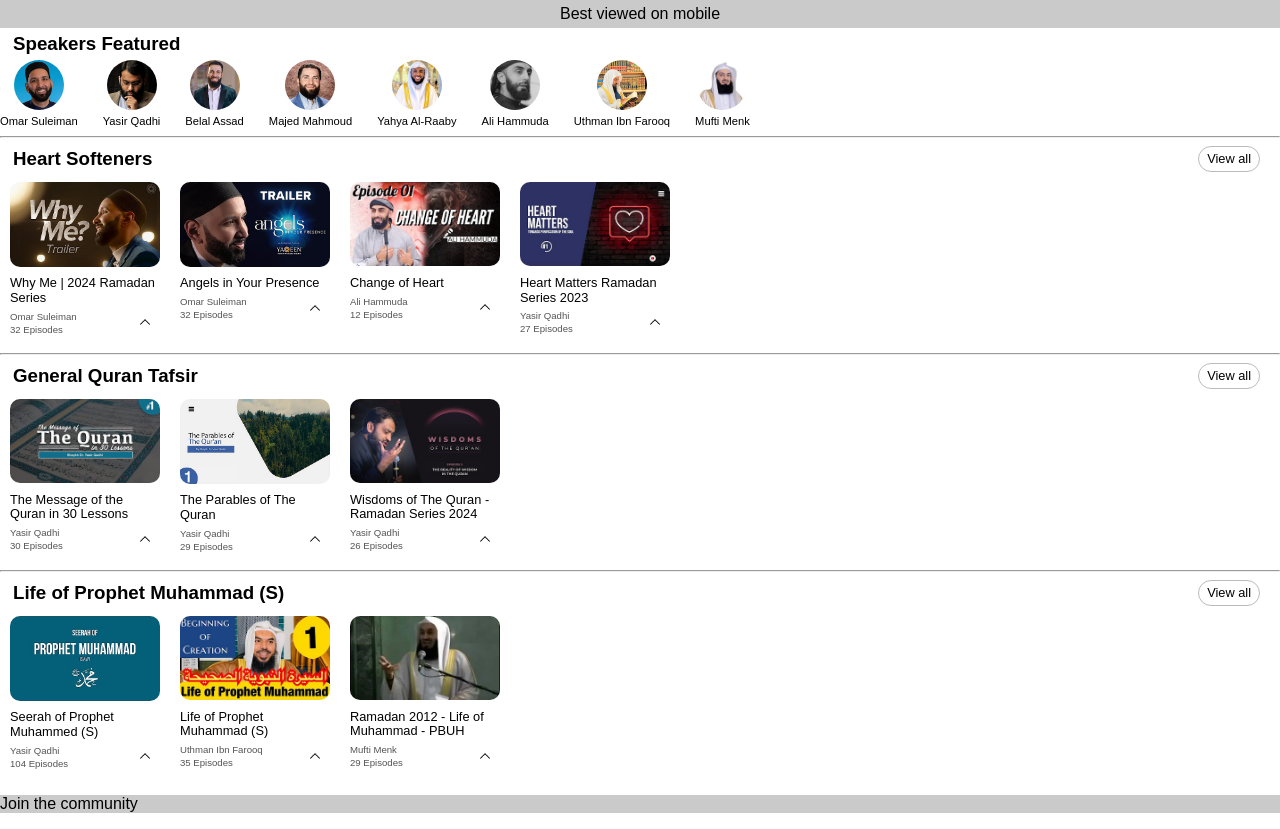
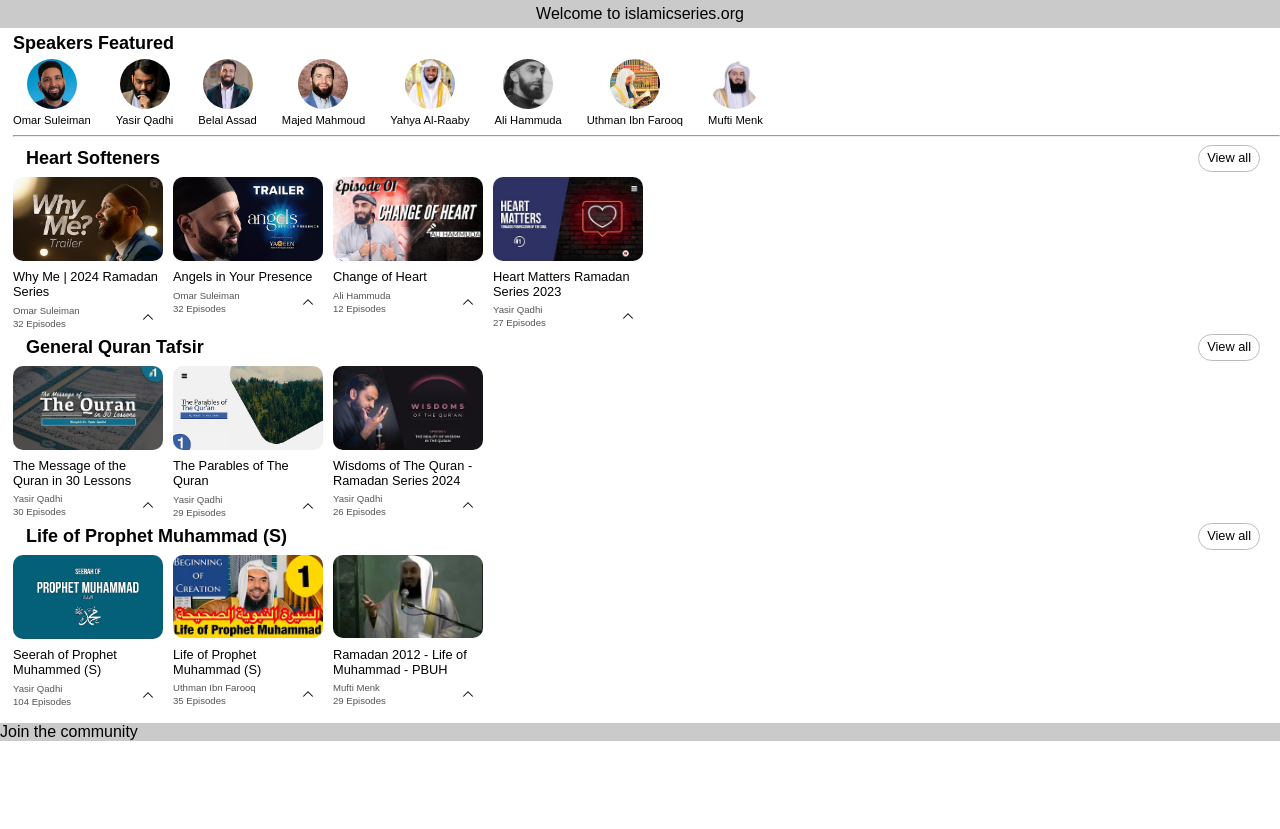
Before and after one commit to sajidmohd717/islamic-lectures-react, a React (Vite) app: page / in a window 1280 px wide. After the commit the page ends 800 px from the top, so only its background shows below. Built offline with nearby package versions, Linux system fonts and the light colour scheme.

Commit message:
improved the code a little, more dynamic

```diff
--- a/src/App.jsx
+++ b/src/App.jsx
@@ -2,29 +2,38 @@
 import Footer from "./Footer.jsx";
 import Speakers from "./speaker/Speakers.jsx";
 import SeriesContainer from "./series/SeriesContainer.jsx";
-import { heartSoftenersDict, generalQuranTafsir, lifeOfProphetMuhammad } from "./data.js";
+import {
+  heartSoftenersDict,
+  generalQuranTafsir,
+  lifeOfProphetMuhammad,
+} from "./data.js";
 
 function App() {
   return (
     <>
       <Header />
+      <div className="body-div">
         <Speakers />
         <hr />
+        <div className="multiple-series-titles">
           <SeriesContainer
             sectionHead={"Heart Softeners"}
             listOfDict={heartSoftenersDict}
           />
-      <hr />
+          {/* <hr /> */}
           <SeriesContainer
             sectionHead={"General Quran Tafsir"}
             listOfDict={generalQuranTafsir}
           />
 
-      <hr />
+          {/* <hr /> */}
           <SeriesContainer
             sectionHead={"Life of Prophet Muhammad (S)"}
             listOfDict={lifeOfProphetMuhammad}
           />
+        </div>
+      </div>
+
       <Footer />
     </>
   );
--- a/src/Header.jsx
+++ b/src/Header.jsx
@@ -1,7 +1,7 @@
 function Header() {
   return (
     <header>
-      <p className="nav-info">Best viewed on mobile</p>
+      <p className="nav-info">Welcome to islamicseries.org</p>
     </header>
   );
 }
--- a/src/index.css
+++ b/src/index.css
@@ -15,5 +15,16 @@
 }
 
 h3 {
-  margin: 5px 0px 5px 13px;
+  margin: 5px 0px 5px 0px;
+  font-size: 18px;
 }
+
+.body-div {
+  margin-left: 13px;
+}
+
+.multiple-series-titles {
+  display: flex;
+  flex-direction: column;
+  gap: 5px;
+}
--- a/src/series/Series.module.css
+++ b/src/series/Series.module.css
@@ -3,7 +3,6 @@
 .series-container {
     min-width: 150px;
     max-width: 150px;
-    margin: 10px;
     display: flex;
     flex-direction: column;
 }
@@ -44,7 +43,6 @@
     max-width: 150px;
     color: hsl(0, 0%, 10%);
     font-size: 0.7rem;
-    margin-left: 10px;
 }
 
 .text-container {
--- a/src/series/SeriesContainer.module.css
+++ b/src/series/SeriesContainer.module.css
@@ -1,6 +1,7 @@
 .series-container {
     display: flex;
     overflow-x: auto;
+    gap: 10px;
 }
 
 .section-title {
```
Lines whose indentation alone changed are shown as unchanged.
